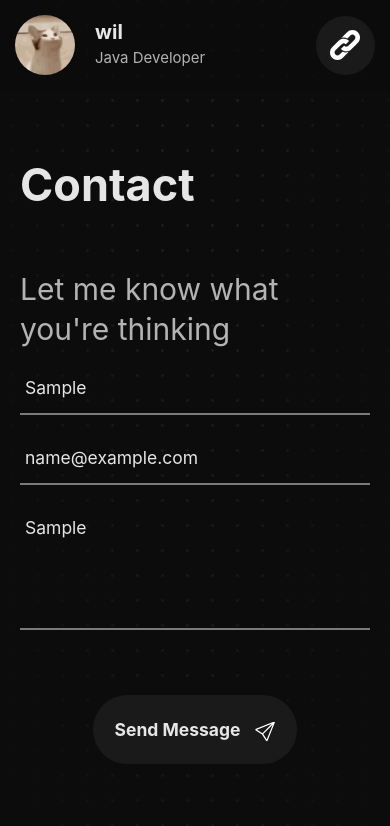
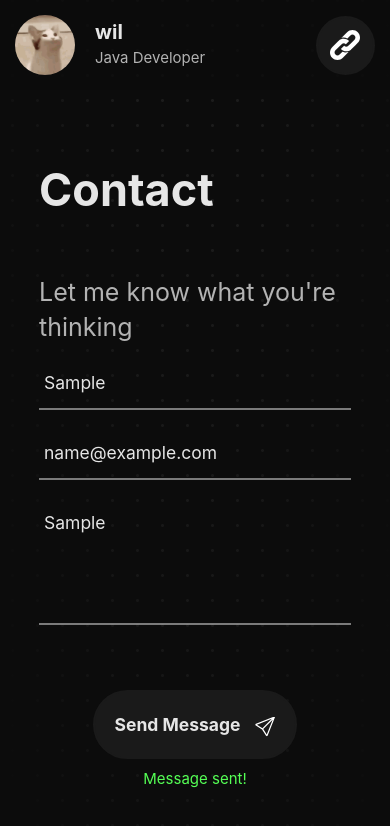
Before and after one commit to xWil/wil.gg-v2, a React (Vite) app: page / in a window 390 px wide. Both pictures are taken after typing "Sample", "name@example.com", "Sample" into the empty fields and a click on the button "Send Message". Shown: the part 3587-4413 px from the top of the page. Built offline with nearby package versions, Linux system fonts and the light colour scheme.

Commit message:
Fixed contact sizing and alignment

```diff
--- a/src/components/contact/Contact.tsx
+++ b/src/components/contact/Contact.tsx
@@ -6,6 +6,7 @@ import {useState} from "react";
 
 function Contact() {
     const [message, setMessage] = useState("");
+    const [success, setSuccess]= useState(false);
 
     const handleSubmit: React.SubmitEventHandler<HTMLFormElement> = (event) => {
         event.preventDefault();
@@ -16,23 +17,29 @@ function Contact() {
         const message = (data.get("message") as string).trim();
 
         if (name.length === 0) {
-            setMessage("Name is required")
+            setSuccess(false);
+            setMessage("Name field is required")
             return;
         } else if (email.length === 0) {
-            setMessage("Email is required")
+            setSuccess(false);
+            setMessage("Email field is required")
             return;
         } else if (message.length === 0) {
-            setMessage("Message is required")
+            setSuccess(false);
+            setMessage("Message field is required")
             return;
         }
+
         console.log({name, email, message});
+        setSuccess(true);
+        setMessage("Message sent!")
     };
 
     return (
         <section id="contact" className="min-h-screen pb-16 pt-32 px-4 md:px-8 lg:px-16 xl:px-24 flex flex-col items-center justify-center">
-            <div className="flex flex-col h-fit w-full max-w-[clamp(20rem,80vw,42rem)]">
+            <div className="flex flex-col h-fit w-full max-w-[clamp(12rem,80vw,42rem)]">
                 <SectionTitle title="Contact"/>
-                <span className="text-text-secondary text-2xl md:text-2xl mb-4 sm:mb-6">Let me know what you're thinking</span>
+                <span className="text-text-secondary text-xl md:text-2xl mb-4 sm:mb-6">Let me know what you're thinking</span>
 
                 <form noValidate={true} onSubmit={handleSubmit} onChange={() => setMessage("")} className="flex flex-col gap-5">
                     <div className="flex max-sm:flex-col gap-5 w-full">
@@ -41,10 +48,10 @@ function Contact() {
                     </div>
                     <ContactField name={"message"} prompt={"Message..."} rows={4}/>
                     <div className="mt-8 flex justify-center sm:justify-end">
-                        <div className="flex flex-col items-center gap-2">
+                        <div className="relative flex flex-col items-center gap-2">
                             <SendButton/>
                             { message.length === 0 ? "" :
-                                <span className="text-text-favourite text-xs sm:text-sm">{message}</span> }
+                                <span className={`absolute top-full mt-2 whitespace-nowrap ${success ? "text-[#55FF55]" : "text-text-favourite"} text-xs sm:text-sm`}>{message}</span> }
                         </div>
                     </div>
                 </form>
```
